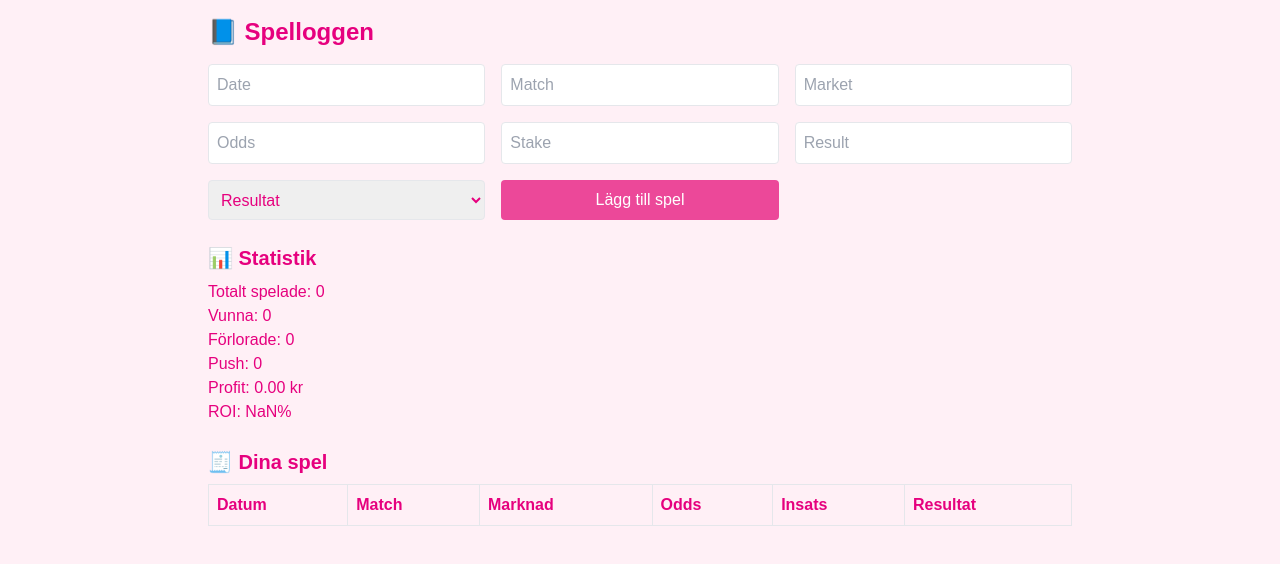
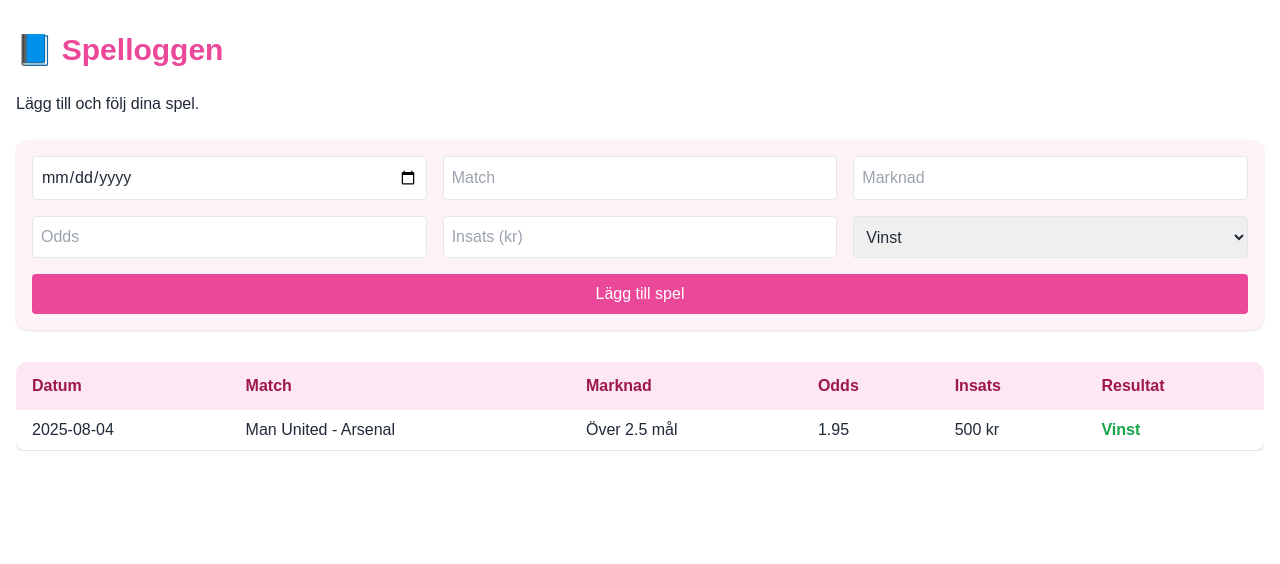
Before and after one commit to Stevvan93/BettingParadise-web, a Next.js app: page /spelloggen in a window 1280 px wide. Shown: the top 564 px of the page. Built offline with nearby package versions, Linux system fonts and the light colour scheme.

Commit message:
Update spelloggen.js

```diff
--- a/pages/spelloggen.js
+++ b/pages/spelloggen.js
@@ -1,103 +1,89 @@
-// pages/spelloggen.js
-import { useState } from "react";
+import { useState } from 'react';
 
 export default function Spelloggen() {
-  const [bets, setBets] = useState([]);
-  const [form, setForm] = useState({
-    date: "",
-    match: "",
-    market: "",
-    odds: "",
-    stake: "",
-    result: "",
+  const [bets, setBets] = useState([
+    {
+      date: '2025-08-04',
+      match: 'Man United - Arsenal',
+      market: 'Över 2.5 mål',
+      odds: 1.95,
+      stake: 500,
+      result: 'Vinst'
+    }
+  ]);
+
+  const [newBet, setNewBet] = useState({
+    date: '',
+    match: '',
+    market: '',
+    odds: '',
+    stake: '',
+    result: 'Vinst'
   });
 
   const handleChange = (e) => {
-    setForm({ ...form, [e.target.name]: e.target.value });
+    const { name, value } = e.target;
+    setNewBet((prev) => ({ ...prev, [name]: value }));
   };
 
-  const handleSubmit = (e) => {
+  const handleAddBet = (e) => {
     e.preventDefault();
-    setBets([...bets, form]);
-    setForm({ date: "", match: "", market: "", odds: "", stake: "", result: "" });
+    setBets((prev) => [...prev, newBet]);
+    setNewBet({
+      date: '',
+      match: '',
+      market: '',
+      odds: '',
+      stake: '',
+      result: 'Vinst'
+    });
   };
 
-  const getStats = () => {
-    const total = bets.length;
-    const won = bets.filter((b) => b.result === "Vinst");
-    const lost = bets.filter((b) => b.result === "Förlust");
-    const push = bets.filter((b) => b.result === "Push");
-    const profit = bets.reduce((sum, b) => {
-      const stake = parseFloat(b.stake);
-      const odds = parseFloat(b.odds);
-      if (b.result === "Vinst") return sum + (stake * (odds - 1));
-      if (b.result === "Push") return sum;
-      return sum - stake;
-    }, 0);
-    const roi = ((profit / bets.reduce((sum, b) => sum + parseFloat(b.stake || 0), 0)) * 100).toFixed(2);
+  return (
+    <div className="min-h-screen bg-white text-gray-800 px-4 py-8">
+      <h1 className="text-3xl font-bold mb-6 text-pink-500">📘 Spelloggen</h1>
+      <p className="mb-6">Lägg till och följ dina spel.</p>
 
-    return { total, won: won.length, lost: lost.length, push: push.length, profit: profit.toFixed(2), roi };
-  };
-
-  const stats = getStats();
-
-  return (
-    <div className="p-4 max-w-4xl mx-auto">
-      <h1 className="text-2xl font-bold mb-4">📘 Spelloggen</h1>
-
-      <form onSubmit={handleSubmit} className="grid grid-cols-2 md:grid-cols-3 gap-4 mb-6">
-        {Object.keys(form).map((key) => (
-          <input
-            key={key}
-            name={key}
-            value={form[key]}
-            onChange={handleChange}
-            placeholder={key.charAt(0).toUpperCase() + key.slice(1)}
-            className="border p-2 rounded"
-            required={key !== "result"}
-          />
-        ))}
-        <select name="result" value={form.result} onChange={handleChange} className="border p-2 rounded">
-          <option value="">Resultat</option>
+      {/* Formulär */}
+      <form onSubmit={handleAddBet} className="grid grid-cols-1 md:grid-cols-3 gap-4 mb-8 bg-pink-50 p-4 rounded-xl shadow">
+        <input type="date" name="date" value={newBet.date} onChange={handleChange} className="p-2 border rounded" required />
+        <input type="text" name="match" placeholder="Match" value={newBet.match} onChange={handleChange} className="p-2 border rounded" required />
+        <input type="text" name="market" placeholder="Marknad" value={newBet.market} onChange={handleChange} className="p-2 border rounded" required />
+        <input type="number" name="odds" placeholder="Odds" value={newBet.odds} onChange={handleChange} className="p-2 border rounded" step="0.01" required />
+        <input type="number" name="stake" placeholder="Insats (kr)" value={newBet.stake} onChange={handleChange} className="p-2 border rounded" required />
+        <select name="result" value={newBet.result} onChange={handleChange} className="p-2 border rounded">
           <option value="Vinst">Vinst</option>
           <option value="Förlust">Förlust</option>
-          <option value="Push">Push</option>
         </select>
-        <button type="submit" className="col-span-2 md:col-span-1 bg-pink-500 text-white p-2 rounded">Lägg till spel</button>
+        <button type="submit" className="md:col-span-3 bg-pink-500 text-white py-2 rounded hover:bg-pink-600 transition">
+          Lägg till spel
+        </button>
       </form>
 
-      <div className="mb-6">
-        <h2 className="text-xl font-semibold mb-2">📊 Statistik</h2>
-        <p>Totalt spelade: {stats.total}</p>
-        <p>Vunna: {stats.won}</p>
-        <p>Förlorade: {stats.lost}</p>
-        <p>Push: {stats.push}</p>
-        <p>Profit: {stats.profit} kr</p>
-        <p>ROI: {stats.roi}%</p>
-      </div>
-
-      <div>
-        <h2 className="text-xl font-semibold mb-2">🧾 Dina spel</h2>
-        <table className="w-full text-left border">
-          <thead>
+      {/* Tabell */}
+      <div className="overflow-x-auto">
+        <table className="min-w-full bg-white shadow-md rounded-xl overflow-hidden">
+          <thead className="bg-pink-100 text-pink-800">
             <tr>
-              <th className="border p-2">Datum</th>
-              <th className="border p-2">Match</th>
-              <th className="border p-2">Marknad</th>
-              <th className="border p-2">Odds</th>
-              <th className="border p-2">Insats</th>
-              <th className="border p-2">Resultat</th>
+              <th className="text-left px-4 py-3">Datum</th>
+              <th className="text-left px-4 py-3">Match</th>
+              <th className="text-left px-4 py-3">Marknad</th>
+              <th className="text-left px-4 py-3">Odds</th>
+              <th className="text-left px-4 py-3">Insats</th>
+              <th className="text-left px-4 py-3">Resultat</th>
             </tr>
           </thead>
           <tbody>
-            {bets.map((bet, i) => (
-              <tr key={i}>
-                <td className="border p-2">{bet.date}</td>
-                <td className="border p-2">{bet.match}</td>
-                <td className="border p-2">{bet.market}</td>
-                <td className="border p-2">{bet.odds}</td>
-                <td className="border p-2">{bet.stake}</td>
-                <td className="border p-2">{bet.result}</td>
+            {bets.map((bet, index) => (
+              <tr key={index} className="border-b hover:bg-pink-50">
+                <td className="px-4 py-2">{bet.date}</td>
+                <td className="px-4 py-2">{bet.match}</td>
+                <td className="px-4 py-2">{bet.market}</td>
+                <td className="px-4 py-2">{bet.odds}</td>
+                <td className="px-4 py-2">{bet.stake} kr</td>
+                <td className={`px-4 py-2 font-semibold ${bet.result === 'Vinst' ? 'text-green-600' : 'text-red-500'}`}>
+                  {bet.result}
+                </td>
               </tr>
             ))}
           </tbody>
```
